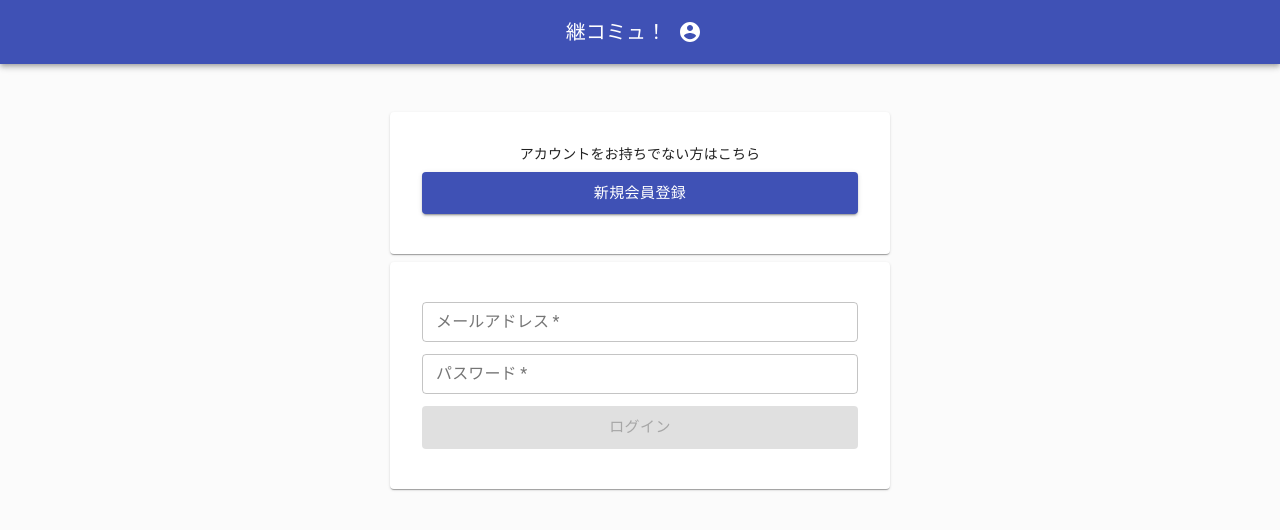
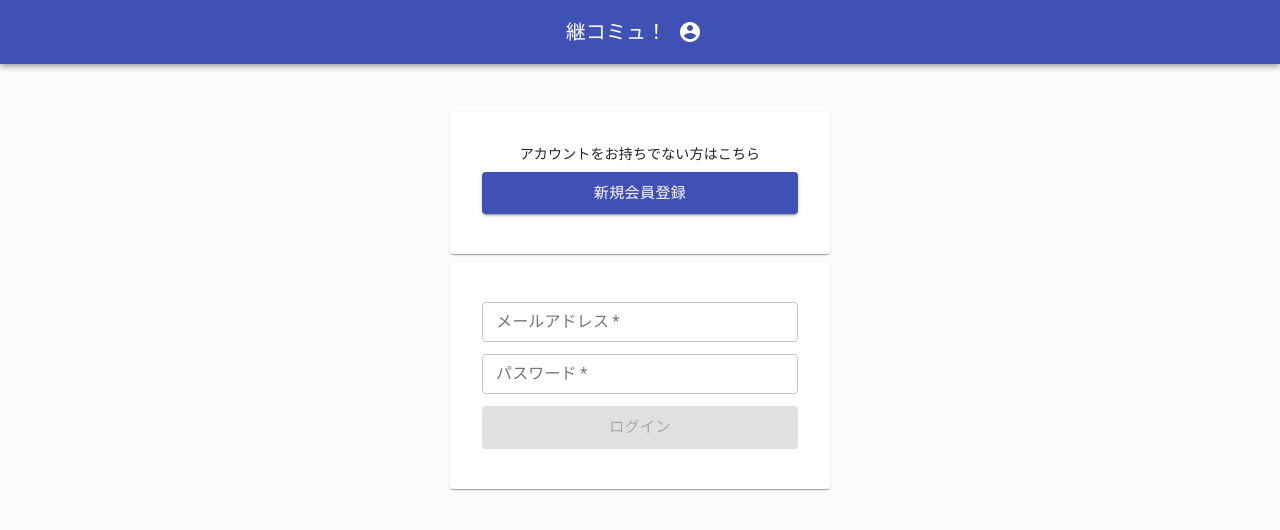
Before and after one commit to t-nagaoka-git/KeiCommu_Front, a Next.js app in the folder app/: page /login in a window 1280 px wide. Shown: the top 530 px of the page. Built offline with nearby package versions, Linux system fonts and the light colour scheme; what axios-case-converter would draw is missing.

Commit message:
Fix: Layout コンポーネントのスタイルを調整

```diff
--- a/app/src/components/organisms/Layout/Layout.tsx
+++ b/app/src/components/organisms/Layout/Layout.tsx
@@ -5,12 +5,10 @@ import {Container, Grid} from '@material-ui/core';
 export function Layout(props: {children?: React.ReactNode}) {
   return (
     <div className={styles.module}>
-      <header>
-        <Header />
-      </header>
+      <Header />
       <main>
-        <Container maxWidth="sm">
-          <Grid container justifyContent="center">
+        <Container maxWidth="xs">
+          <Grid container justifyContent="center" direction="column">
             {props.children}
           </Grid>
         </Container>
--- a/app/src/components/organisms/Layout/styles.module.css
+++ b/app/src/components/organisms/Layout/styles.module.css
@@ -1,10 +1,3 @@
-.module {
-}
-
-.module header {
-  display: flex;
-}
-
 .module main {
   width: 100%;
   min-height: 100vh;
```
